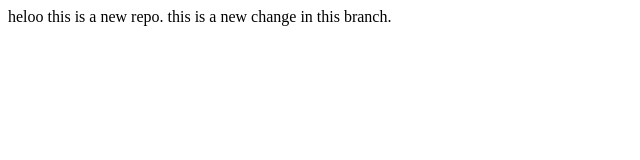
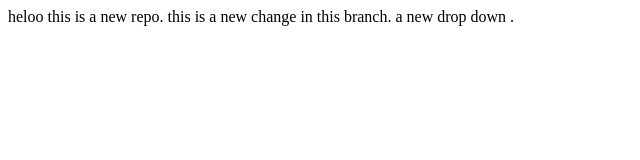
Before and after one commit to MANDEEP-shrma/localrepo, a plain HTML site: page index.html in a window 1280 px wide. Shown: the whole page, without its empty margins (0-640 px from the left). Drawn offline with Linux system fonts and the light colour scheme.

Commit message:
Dropdown

```diff
--- a/index.html
+++ b/index.html
@@ -2,4 +2,5 @@
 
     heloo this is a new repo.
     this is a new change in this  branch.
+    a new drop down .
 </p>
```
